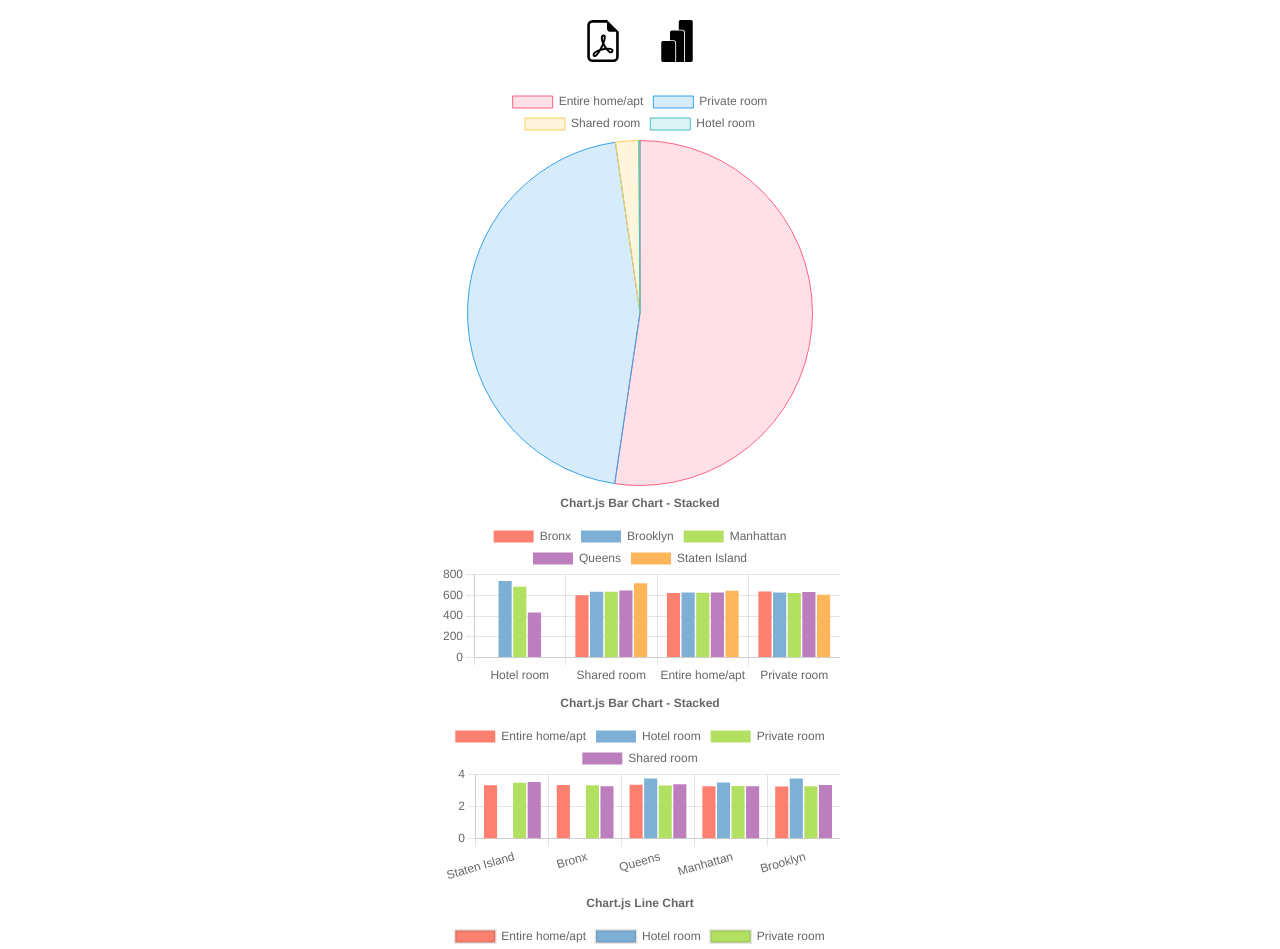
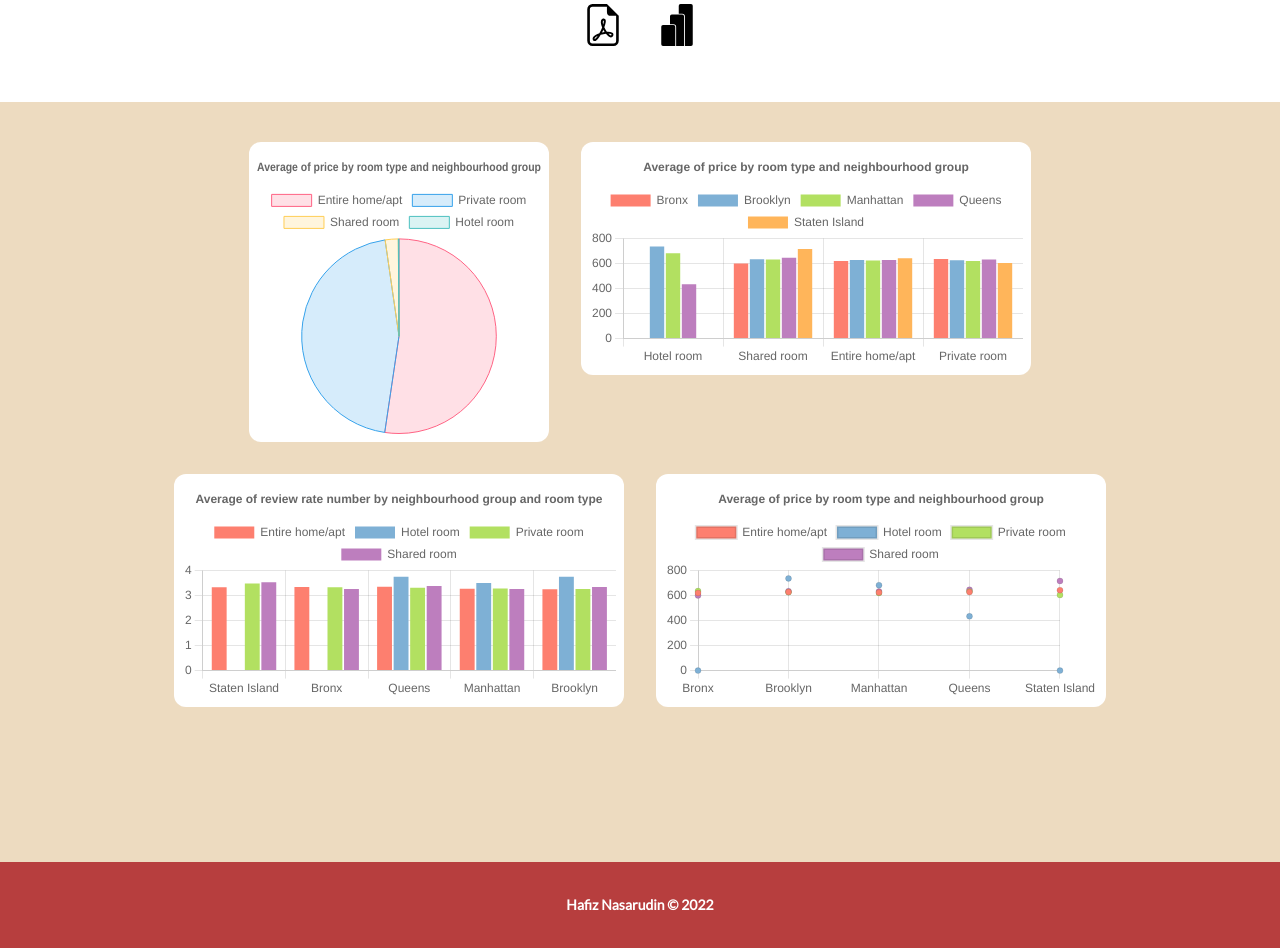
Before and after one commit to hafizn24/hafiz-airbnb, a React (Create React App) app: page / in a window 1280 px wide. Shown: the part 1800-2749 px from the top of the page. Built offline with nearby package versions, Linux system fonts and the light colour scheme.

Commit message:
Done Large Screen Design

```diff
--- a/src/App.js
+++ b/src/App.js
@@ -9,12 +9,12 @@ const theme = createTheme({
   palette: {
     type: 'light',
     primary: {
-      main: '#ff869e',
-      light: '#ffc4c4',
-      dark: '#a10035',
+      main: '#DD5353',//#ff869e
+      light: '#EDDBC0',//#ffc4c4
+      dark: '#B73E3E',//#a10035
     },
     secondary: {
-      main: '#FFE7BF',
+      main: '#DBC8AC',//#FFE7BF
     },
   },
   typography: {
--- a/src/components/Chart.js
+++ b/src/components/Chart.js
@@ -1,7 +1,7 @@
 import React from 'react'
 import { Chart as ChartJS, ArcElement, Tooltip, Legend } from 'chart.js'
 import { Pie } from 'react-chartjs-2'
-import { Box } from '@mui/material'
+import { Box, Grid, Paper } from '@mui/material'
 
 import ChartPie from './ChartPie'
 import ChartAP from './ChartAP'
@@ -15,19 +15,43 @@ ChartJS.register(ArcElement, Tooltip, Legend)
 function Chart() {
 
   return (
-    <>
-        <center>
-            <Box sx={{
-                width:400,
-                heigth:400
-            }}>
-                <ChartPie />
-                <ChartAP />
-                <ChartReview />
-                <ChartScat />
-            </Box>
-        </center>
-    </>
+    <Box sx={{pt:3}}>
+      <Grid
+        container
+        direction="row"
+        justifyContent="center"
+        alignItems="flex-start"
+      >
+        <Box
+          sx={{width:300, m:2, p:1, borderRadius: 3, backgroundColor:'white'}}
+        >
+          <ChartPie />
+        </Box>
+        <Box
+          sx={{width:450, m:2, p:1, borderRadius: 3, backgroundColor:'white'}}
+        >
+          <ChartAP />
+        </Box>
+      </Grid>
+      <Grid
+        container
+        direction="row"
+        justifyContent="center"
+        alignItems="flex-start"
+      >
+        <Box
+          sx={{width:450, m:2, p:1, borderRadius: 3, backgroundColor:'white'}}
+        >
+          <ChartReview />
+        </Box>
+        <Box
+          sx={{width:450, m:2, p:1, borderRadius: 3, backgroundColor:'white'}}
+        >
+          <ChartScat />
+        </Box>
+      </Grid>
+
+    </Box>
   )
 }
 
--- a/src/components/ChartAP.js
+++ b/src/components/ChartAP.js
@@ -25,7 +25,7 @@ function ChartAP() {
         plugins: {
             title: {
               display: true,
-              text: 'Chart.js Bar Chart - Stacked',
+              text: 'Average of price by room type and neighbourhood group',
             },
           },
           responsive: true,
--- a/src/components/ChartPie.js
+++ b/src/components/ChartPie.js
@@ -5,6 +5,16 @@ import { Pie } from 'react-chartjs-2';
 ChartJS.register(ArcElement, Tooltip, Legend);
 
 function ChartPie() {
+
+    const options = {
+        plugins: {
+            title: {
+              display: true,
+              text: 'Average of price by room type and neighbourhood group',
+            },
+        }
+    }
+
     //   Pie Chart
     const count_pie = [53679, 46533, 2226, 116]
     const room_pie = ['Entire home/apt', 'Private room', 'Shared room', 'Hotel room']
@@ -37,7 +47,7 @@ function ChartPie() {
     }
 
     return (
-        <Pie data={data} />
+        <Pie options={options} data={data} />
     )
 }
 
--- a/src/components/ChartReview.js
+++ b/src/components/ChartReview.js
@@ -25,7 +25,7 @@ function ChartReview() {
         plugins: {
             title: {
               display: true,
-              text: 'Chart.js Bar Chart - Stacked',
+              text: 'Average of review rate number by neighbourhood group and room type',
             },
           },
           responsive: true,
--- a/src/components/ChartScat.js
+++ b/src/components/ChartScat.js
@@ -29,7 +29,7 @@ function ChartScat() {
             },
             title: {
                 display: true,
-                text: 'Chart.js Line Chart',
+                text: 'Average of price by room type and neighbourhood group',
             },
         },
     }
--- /dev/null
+++ b/src/components/Footer.js
@@ -0,0 +1,38 @@
+import React from 'react'
+import { Grid, Typography, Box } from "@mui/material"
+
+function Footer() {
+    return (
+        <Grid
+        container
+        direction="row"
+        justifyContent="center"
+        alignItems="center"
+    >
+        <Box sx={{
+            // pt:{
+            //     xs:2,
+            //     sm:4,
+            //     md:6,
+            //     lg:8
+            // },
+            // pb:{
+            //     xs:1,
+            //     sm:3,
+            //     md:4,
+            //     lg:6
+            // },
+            // border: '1px dashed grey'
+            py:4,
+            backgroundColor:'primary.dark',
+            width:'100%'
+        }}>
+            <Typography sx={{ fontWeight: 'bold'}} variant="subtitle2" color="white" align='center'>
+                Hafiz Nasarudin &#169; 2022
+            </Typography>
+        </Box>
+    </Grid>
+    )
+}
+
+export default Footer
--- a/src/components/Main.js
+++ b/src/components/Main.js
@@ -3,6 +3,7 @@ import NavBar from './NavBar'
 import Hero from './Hero'
 import Prep from './Prep'
 import Vizio from './Vizio'
+import Footer from './Footer'
 
 function Main() {
   return (
@@ -11,6 +12,7 @@ function Main() {
         <Hero />
         <Prep />
         <Vizio />
+        <Footer />
     </div>
   )
 }
--- a/src/components/NavBar.js
+++ b/src/components/NavBar.js
@@ -32,8 +32,8 @@ function NavBar() {
             justifyContent="flex-end"
             alignItems="center"
           >
-            <Button><Typography variant="subtitle2" color="primary.dark" sx={{ fontWeight: 'bold' }}>Preparation</Typography></Button>
-            <Button><Typography variant="subtitle2" color="primary.dark" sx={{ fontWeight: 'bold' }}>Visualization</Typography></Button>
+            <Button><Typography variant="subtitle2" color="ivory" sx={{ fontWeight: 'bold' }}>Preparation</Typography></Button>
+            <Button><Typography variant="subtitle2" color="ivory" sx={{ fontWeight: 'bold' }}>Visualization</Typography></Button>
           </Grid>
         </Toolbar>
       </AppBar>
--- a/src/components/Prep.js
+++ b/src/components/Prep.js
@@ -6,7 +6,7 @@ function Prep() {
   return (
     <>
         <Box sx={{mt:8, mb:6}}>
-            <Typography variant='h5' align="center" color="primary.dark"><b>Data Preparation</b></Typography>
+            <Typography variant='h5' align="center"><b>Data Preparation</b></Typography>
         </Box>
         <Box
           align="center"
--- a/src/components/Vizio.js
+++ b/src/components/Vizio.js
@@ -10,8 +10,9 @@ import powerbi from './pdf/Airbnb_PowerBI.pbix'
 
 function Vizio() {
   return (
-  <Box sx={{my:6}}>
-      <Typography variant='h5' align="center" color="primary.dark"><b>Visualization</b></Typography>
+    <>
+      <Box sx={{my:4}}>
+        <Typography variant='h5' align="center"><b>Visualization</b></Typography>
 
         <Grid
           container
@@ -32,10 +33,18 @@ function Vizio() {
             </Tooltip>
           </Box>
         </Grid>
-
-
+      </Box>
+      <Box
+        sx={{
+            width: '100%',
+            height: '95vh',
+            backgroundColor: 'primary.light',
+        }}
+      >
         <Chart />
       </Box>
+    </>
+
   )
 }
 
```
Lines whose indentation alone changed are shown as unchanged.
